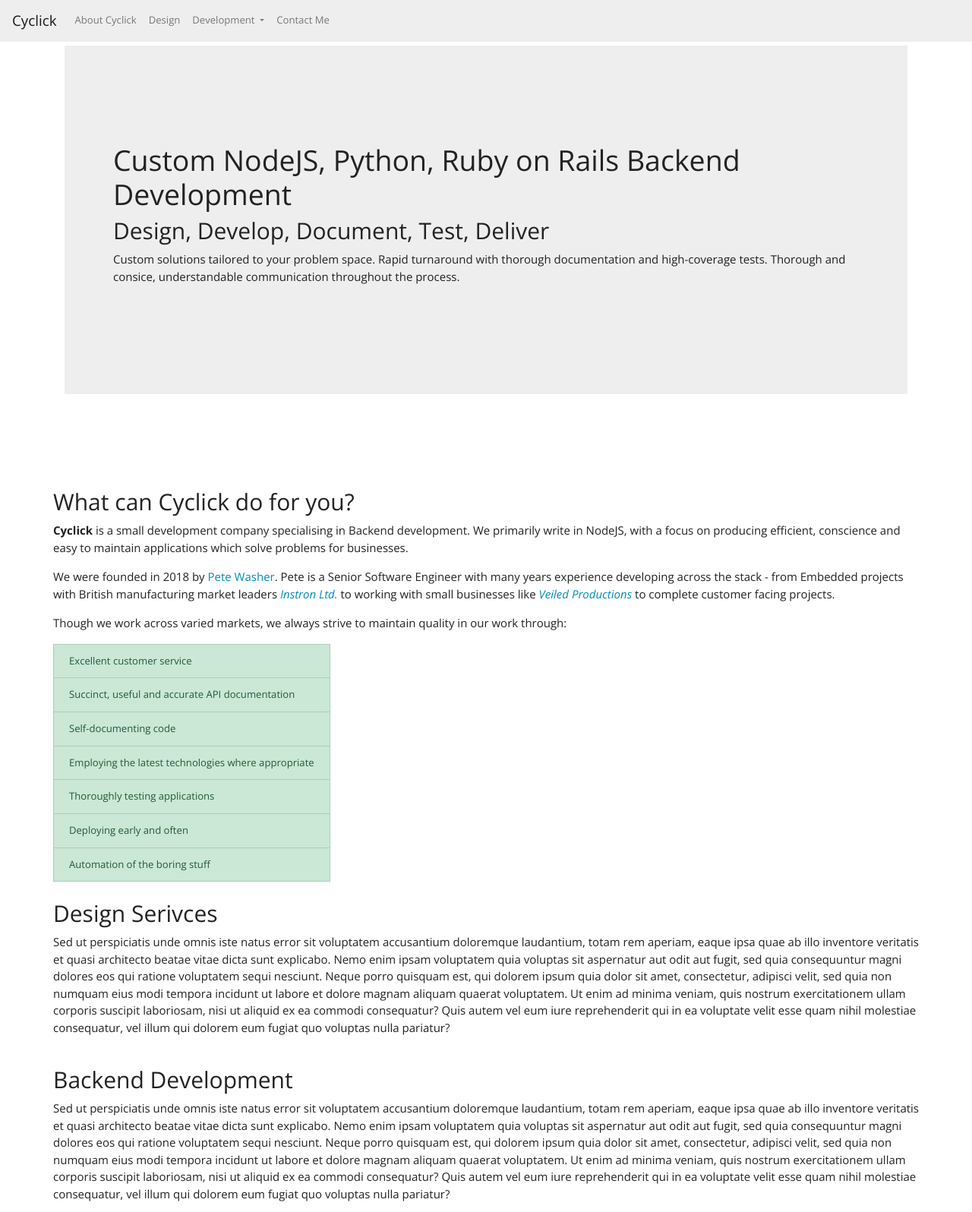
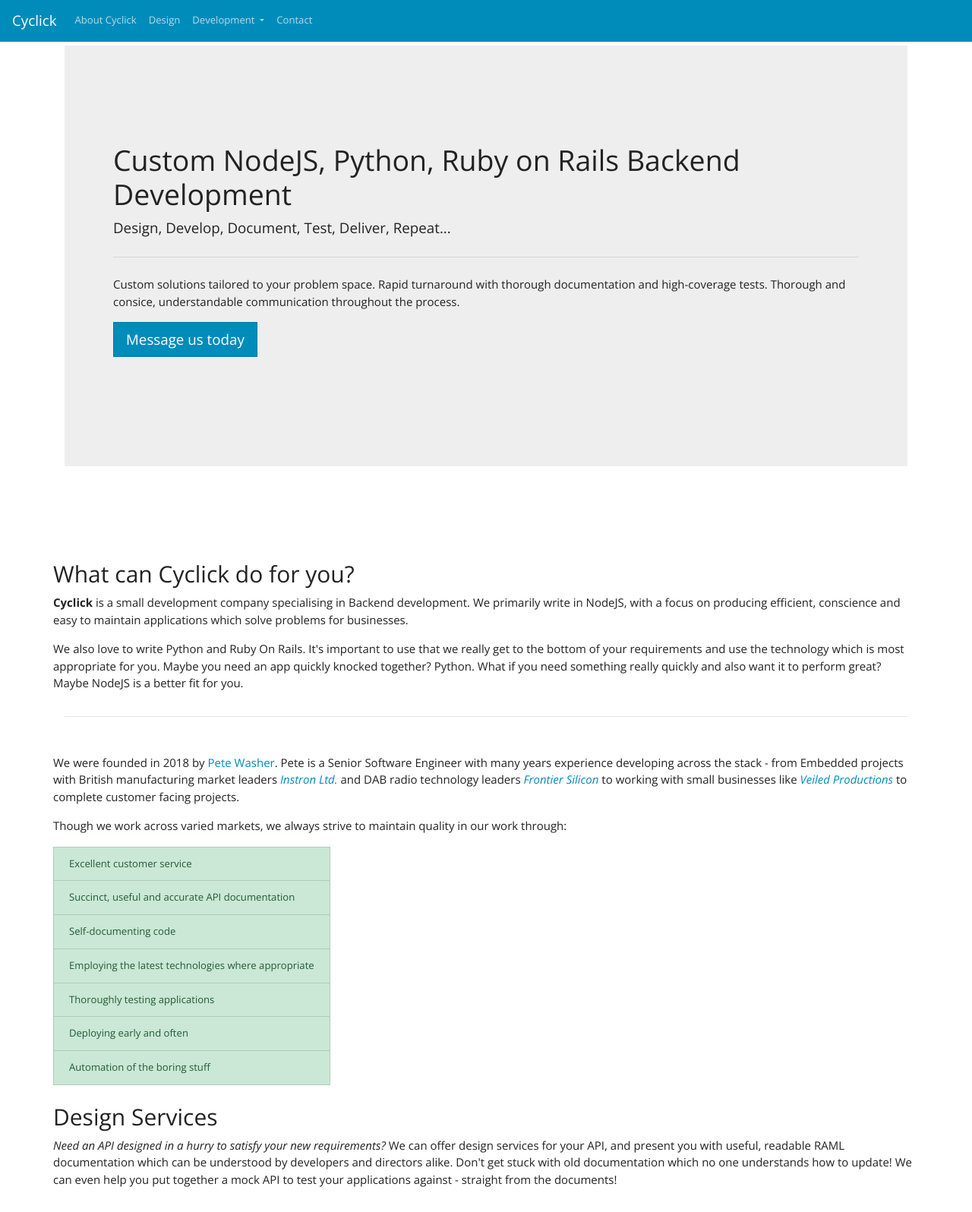
Before and after one commit to petewasher/pete-washer-freelance-developer, a plain HTML site: page www/index.html in a window 1280 px wide. Shown: the top 1596 px of the page at 76% size. Drawn offline with nearby package versions, Linux system fonts and the light colour scheme.

Commit message:
Add more copy

```diff
--- a/www/index.html
+++ b/www/index.html
@@ -25,7 +25,7 @@
 
 
   <!-- Navigation -->
-  <nav class="navbar navbar-expand-lg navbar-light bg-light fixed-top">
+  <nav class="navbar navbar-expand-lg navbar-dark bg-primary fixed-top">
     <a class="navbar-brand" href="#">Cyclick</a>
     <button class="navbar-toggler" type="button" data-toggle="collapse" data-target="#navbarSupportedContent" aria-controls="navbarSupportedContent"
       aria-expanded="false" aria-label="Toggle navigation">
@@ -46,15 +46,15 @@
             Development
           </a>
           <div class="dropdown-menu" aria-labelledby="navbarDropdown">
-            <a class="dropdown-item" href="#backend-development">Backend</a>
-            <a class="dropdown-item" href="#cloud-deployment">Cloud Deployment</a>
-            <a class="dropdown-item" href="#alexa-skills">Alexa Skills</a>
+            <a class="dropdown-item" href="/#backend-development">Backend</a>
+            <a class="dropdown-item" href="/#cloud-deployment">Cloud Deployment</a>
+            <a class="dropdown-item" href="/#alexa-skills">Alexa Skills</a>
             <div class="dropdown-divider"></div>
             <a class="dropdown-item" href="https://github.com/petewasher">See more at GitHub!</a>
           </div>
         </li>
         <li class="nav-item">
-          <a class="nav-link" href="#">Contact Me</a>
+          <a class="nav-link" href="/contact">Contact</a>
         </li>
       </ul>
     </div>
@@ -64,12 +64,15 @@
   <div class="container">
     <div class="jumbotron">
       <h1>Custom NodeJS, Python, Ruby on Rails Backend Development</h1>
-      <h2>Design, Develop, Document, Test, Deliver</h2>
+      <p class="lead">Design, Develop, Document, Test, Deliver, Repeat...</p>
+      <hr class="my-4">
       <p>
         Custom solutions tailored to your problem space. Rapid turnaround with thorough documentation and high-coverage tests. Thorough
         and consice, understandable communication throughout the process.
       </p>
-
+      <p class="lead">
+        <a class="btn btn-primary btn-lg" href="/contact" role="button">Message us today</a>
+      </p>
     </div>
   </div>
 
@@ -82,12 +85,23 @@
       </p>
 
       <p>
+        We also love to write Python and Ruby On Rails. It's important to use that we really get to the bottom of your requirements
+        and use the technology which is most appropriate for you. Maybe you need an app quickly knocked together? Python.
+        What if you need something really quickly and also want it to perform great? Maybe NodeJS is a better fit for you.
+      </p>
+    </div>
+    <hr />
+    <div class="row">
+      <hr>
+      <p>
         We were founded in 2018 by
         <a href="https://www.linkedin.com/in/petewasher/">Pete Washer</a>. Pete is a Senior Software Engineer with many years experience developing across the stack - from
         Embedded projects with British manufacturing market leaders
         <i>
-          <a href="https://www.instron.com">Instron Ltd.</a>
-        </i>
+          <a href="http://www.instron.com">Instron Ltd.</a>
+        </i> and DAB radio technology leaders<i>
+            <a href="http://www.frontier-silicon.com">Frontier Silicon</a>
+          </i>
         to working with small businesses like
         <i>
           <a href="https://www.veiledproductions.co.uk">Veiled Productions</a>
@@ -98,6 +112,7 @@
         Though we work across varied markets, we always strive to maintain quality in our work through:
       </p>
     </div>
+
     <div class="row">
       <ul class="list-group">
         <li class="list-group-item list-group-item-success">Excellent customer service</li>
@@ -111,24 +126,21 @@
     </div>
   </div>
 
-  <div class="container pt-4">
-    <div class="row" id="design">
-      <h2>Design Serivces</h2>
+  <div class="container pt-4" id="design">
+    <div class="row">
+      <h2>Design Services</h2>
       <p>
-        Sed ut perspiciatis unde omnis iste natus error sit voluptatem accusantium doloremque laudantium, totam rem aperiam, eaque
-        ipsa quae ab illo inventore veritatis et quasi architecto beatae vitae dicta sunt explicabo. Nemo enim ipsam voluptatem
-        quia voluptas sit aspernatur aut odit aut fugit, sed quia consequuntur magni dolores eos qui ratione voluptatem sequi
-        nesciunt. Neque porro quisquam est, qui dolorem ipsum quia dolor sit amet, consectetur, adipisci velit, sed quia
-        non numquam eius modi tempora incidunt ut labore et dolore magnam aliquam quaerat voluptatem. Ut enim ad minima veniam,
-        quis nostrum exercitationem ullam corporis suscipit laboriosam, nisi ut aliquid ex ea commodi consequatur? Quis autem
-        vel eum iure reprehenderit qui in ea voluptate velit esse quam nihil molestiae consequatur, vel illum qui dolorem
-        eum fugiat quo voluptas nulla pariatur?
+        <i>Need an API designed in a hurry to satisfy your new requirements?</i>
+
+        We can offer design services for your API, and present you with useful, readable RAML documentation which can be understood
+        by developers and directors alike. Don't get stuck with old documentation which no one understands how to update!
+        We can even help you put together a mock API to test your applications against - straight from the documents!
       </p>
     </div>
   </div>
 
-  <div class="container pt-4">
-    <div class="row" id="backend-development">
+  <div class="container pt-4" id="backend-development">
+    <div class="row">
       <h2>Backend Development</h2>
       <p>
         Sed ut perspiciatis unde omnis iste natus error sit voluptatem accusantium doloremque laudantium, totam rem aperiam, eaque
```
